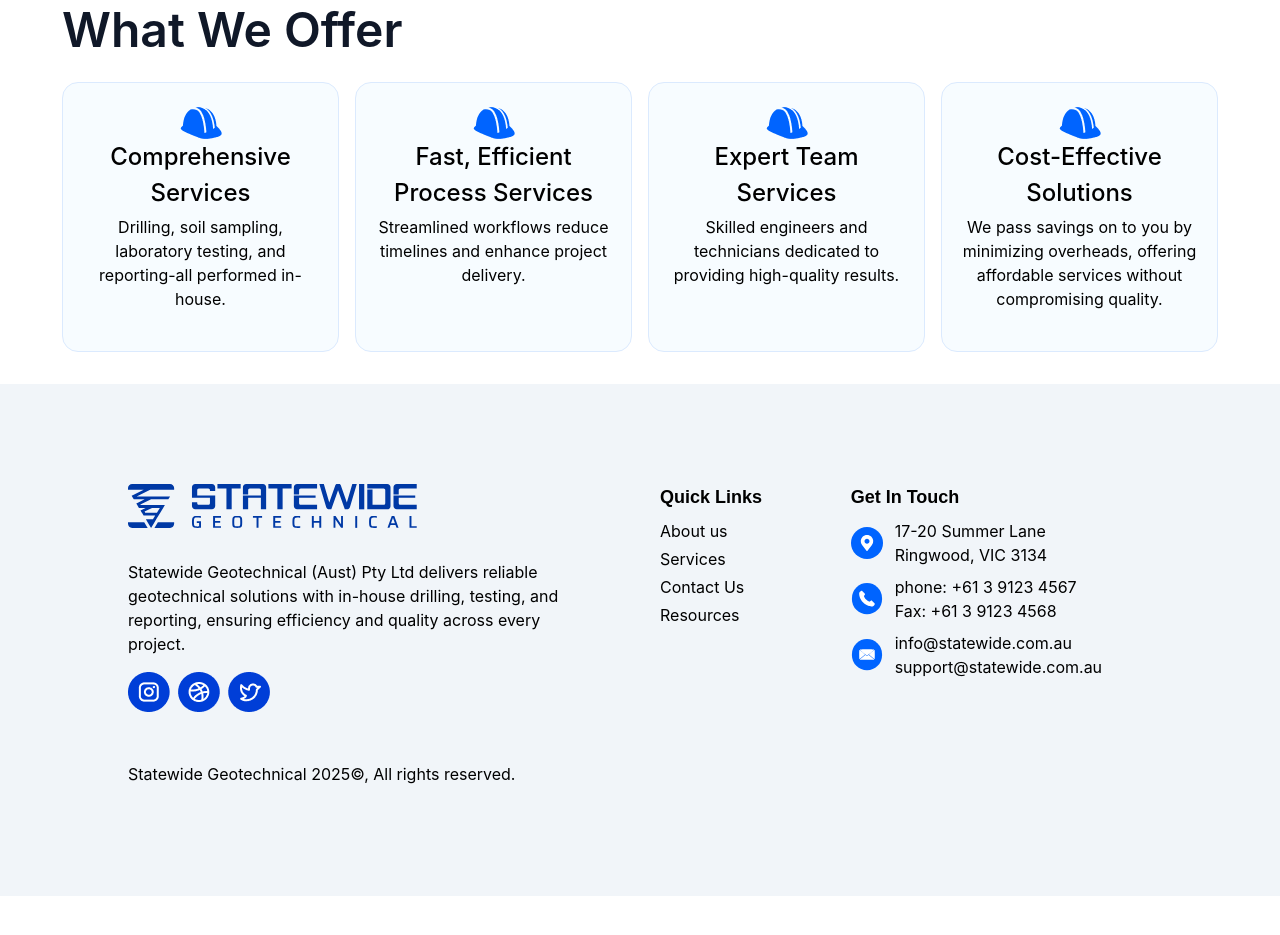
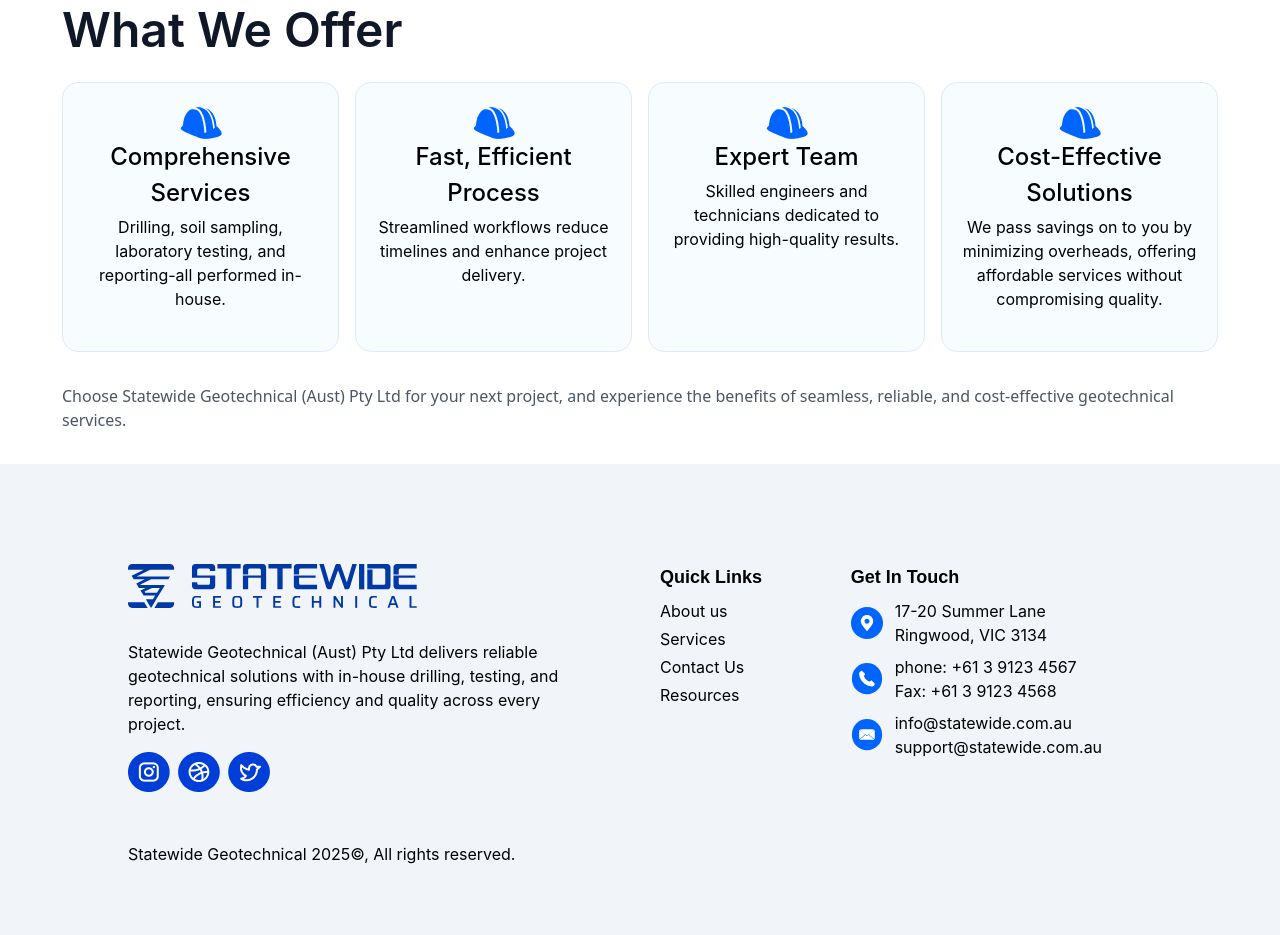
Before and after one commit to tharanga-madurapperuma/statewide-geotechnical_construction-site, a React (Vite) app: page /TrustedLeaders in a window 1280 px wide. Shown: the part 2100-3035 px from the top of the page. Before the commit the page ends 2996 px from the top, so only its background shows below. Built offline with nearby package versions, Linux system fonts and the light colour scheme.

Commit message:
i change foundbuilt and trustedleaders also add a image

```diff
--- a/src/pages/FoundationBuilt.jsx
+++ b/src/pages/FoundationBuilt.jsx
@@ -273,7 +273,7 @@ const FoundationBuilt = () => {
 
           <div className="border-[1px] border-[#D1EDFF] rounded-3xl   ">
             <img
-              src="/Frame2219.png"
+              src="/Frame2258.png"
               alt="Drilling work"
               className="w-full aspect-square object-cover rounded-xl"
             />
--- a/src/pages/TrustedLeaders.jsx
+++ b/src/pages/TrustedLeaders.jsx
@@ -4,7 +4,7 @@ import TextSection from "../components/text/TextSection";
 import InfoSection from "../components/info-section/InfoSection";
 import CardIconTextCenter from "../components/card-icon-text-center/CardIconTextCenter";
 
-const RetainingWall = () => {
+const TrustedLeaders = () => {
   return (
     <div className="flex flex-col w-full items-center justify-center">
       <div className="max-w-[1220px] mx-auto">
@@ -56,8 +56,7 @@ Services"
           <div className="col-span-3 row-span-4 col-start-4">
             <CardIconTextCenter
               iconUrl="/helmet.png"
-              titleText="Fast, Efficient Process
-Services"
+              titleText="Fast, Efficient Process"
               bodyTextPresent="Streamlined workflows reduce timelines and enhance project delivery."
               bodyText="Streamlined workflows reduce timelines and enhance project delivery."
             />
@@ -65,8 +64,7 @@ Services"
           <div className="col-span-3 row-span-4 col-start-7">
             <CardIconTextCenter
               iconUrl="/helmet.png"
-              titleText="Expert Team
-Services"
+              titleText="Expert Team"
               bodyTextPresent="Skilled engineers and technicians dedicated to providing high-quality results."
               bodyText="Skilled engineers and technicians dedicated to providing high-quality results."
             />
@@ -80,9 +78,17 @@ Services"
             />
           </div>
         </div>
+        {/* Footer */}
+        <div className="text-gray-600 mt-[32px] ">
+          <p>
+            Choose Statewide Geotechnical (Aust) Pty Ltd for your next project,
+            and experience the benefits of seamless, reliable, and
+            cost-effective geotechnical services.
+          </p>
+        </div>
       </div>
     </div>
   );
 };
 
-export default RetainingWall;
+export default TrustedLeaders;
```
Also changed, not shown: public/Frame2258.png (added).
